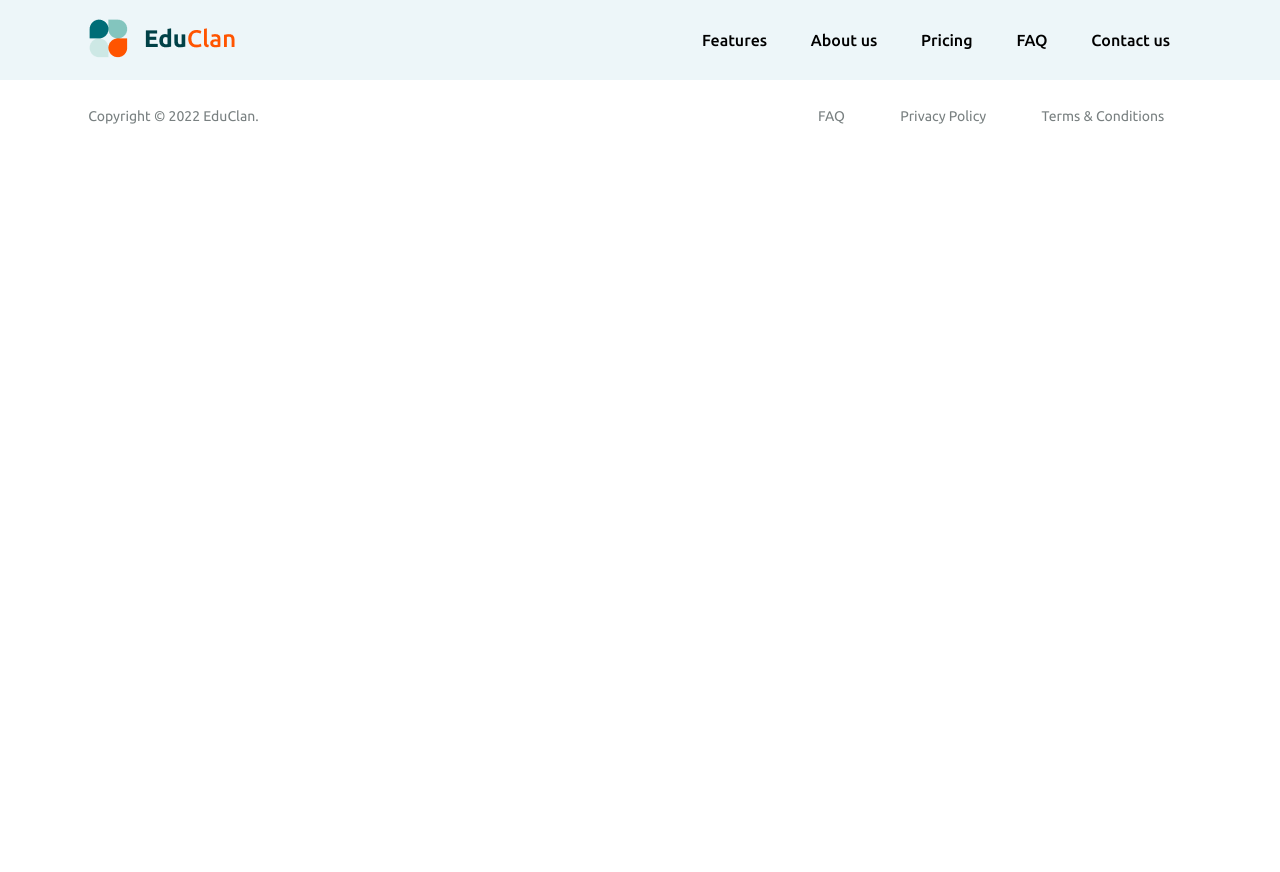
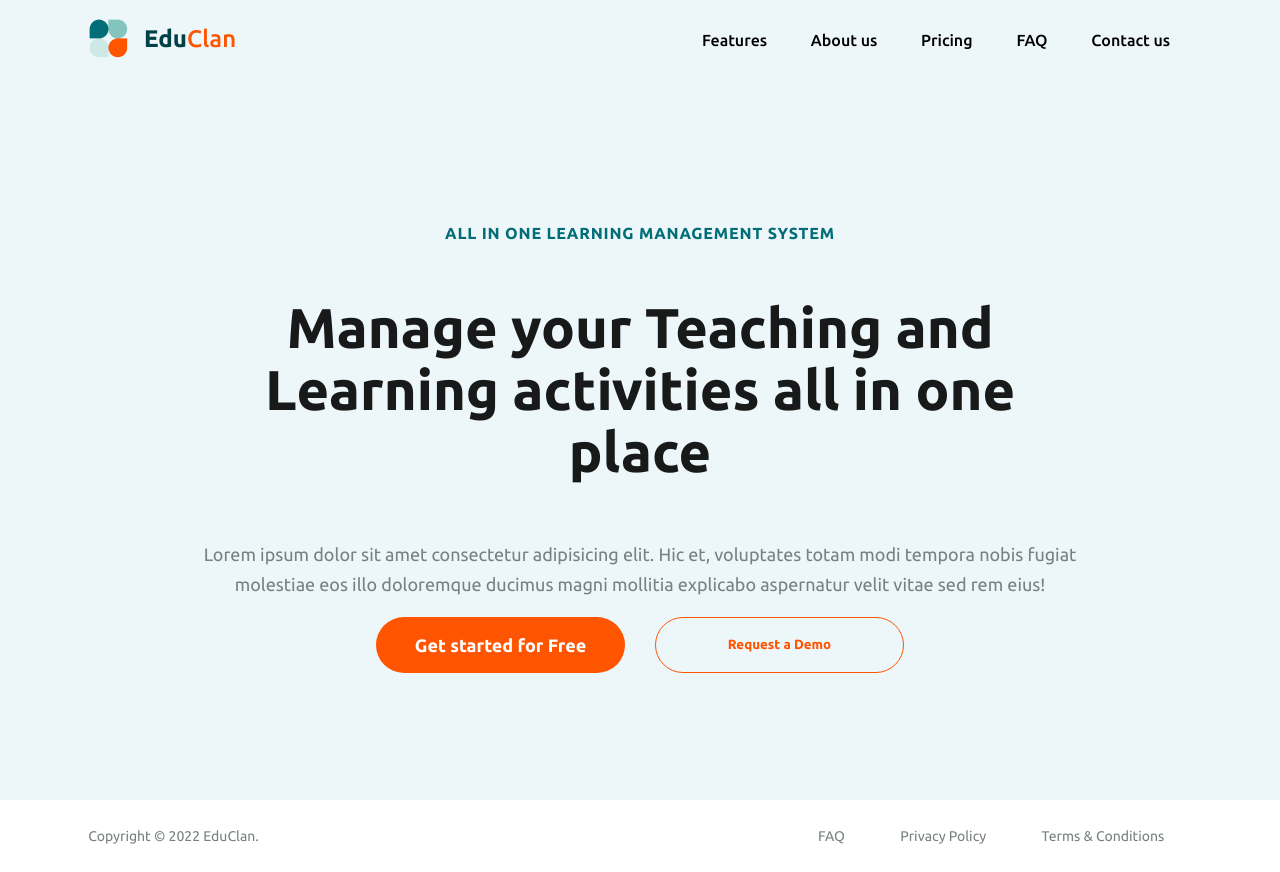
Before and after one commit to Acers-Org/digiphront-frontend, a React (Create React App) app: page / in a window 1280 px wide. Before the commit the page ends 800 px from the top, so only its background shows below. Built offline with nearby package versions, Linux system fonts and the light colour scheme.

Commit message:
update hero

```diff
--- /dev/null
+++ b/src/components/hero/Hero.module.scss
@@ -0,0 +1,96 @@
+* {
+    box-sizing: border-box;
+}
+
+.wrap {
+    width: 100%;
+    height: calc(100vh - 80px);
+    display: flex;
+    flex-direction: column;
+    align-items: center;
+    justify-content: center;
+    background-color: #EDF6F9;
+    padding: 0 200px;
+
+    &__intro {
+        font-family: 'Ubuntu';
+        font-style: normal;
+        font-weight: 700;
+        font-size: 16px;
+        line-height: 20px;
+        text-align: center;
+        letter-spacing: 0.05em;
+        text-transform: uppercase;
+        color: #006D77;
+    }
+
+    &__title {
+        font-family: 'Ubuntu';
+        font-style: normal;
+        font-weight: 700;
+        font-size: 56px;
+        line-height: 62px;
+        text-align: center;
+        color: #181A1A;
+    }
+
+    &__text {
+        font-family: 'Ubuntu';
+        font-style: normal;
+        font-weight: 400;
+        font-size: 18px;
+        line-height: 30px;
+        text-align: center;
+        color: #798081;
+    }
+
+    &__cta {
+        height: auto;
+        width: 60%;
+        display: flex;
+        align-items: center;
+        justify-content: center;
+
+        button {
+            height: 56px;
+            outline: none;
+            width: 252px;
+            cursor: pointer;
+
+            a {
+                text-decoration: none;
+            }
+        }
+
+        &__primaryBtn {
+            background-color: #FF5400;
+            border-radius: 100px;
+            border: none;
+            margin-right: 30px;
+
+            a {
+                font-family: 'Ubuntu';
+                font-style: normal;
+                font-weight: 700;
+                font-size: 18px;
+                line-height: 20px;
+                color: #fff;
+            }
+        }
+
+        &__secondBtn {
+            border: 1px solid #FF5400;
+            border-radius: 56px;
+            background-color: inherit;
+
+            a {
+                font-family: 'Ubuntu';
+                font-style: normal;
+                font-weight: 700;
+                line-height: 20px;
+                text-align: center;
+                color: #FF5400;
+            }
+        }
+    }
+}
--- /dev/null
+++ b/src/components/hero/hero.jsx
@@ -0,0 +1,22 @@
+import { Link } from 'react-router-dom';
+import styles from './Hero.module.scss'
+
+const Hero = () => {
+
+    return (
+        <div className={styles.wrap}>
+            <p className={styles.wrap__intro}>All in one learning management system</p>
+            <h1 className={styles.wrap__title}>Manage your Teaching and Learning activities all in one place</h1>
+            <p className={styles.wrap__text}>Lorem ipsum dolor sit amet consectetur adipisicing elit. Hic et, voluptates totam modi tempora nobis fugiat molestiae eos illo doloremque ducimus magni mollitia explicabo aspernatur velit vitae sed rem eius!</p>
+            <div className={styles.wrap__cta}>
+                <button className={styles.wrap__cta__primaryBtn}>
+                    <Link to='/'>Get started for Free</Link>
+                </button>
+                <button className={styles.wrap__cta__secondBtn}>
+                    <Link to='/'>Request a Demo</Link>
+                </button>
+            </div>
+        </div>
+    )
+}
+export default Hero;
--- a/src/pages/landing/Landing.jsx
+++ b/src/pages/landing/Landing.jsx
@@ -1,10 +1,13 @@
+import Hero from "../../components/hero/hero";
 import Layout from "../../components/layout/Layout";
 
 const Landing = () => {
 
     return (
         <div>
-            <Layout/>
+            <Layout>
+                <Hero/>
+            </Layout>
         </div>
     )
 }
```
